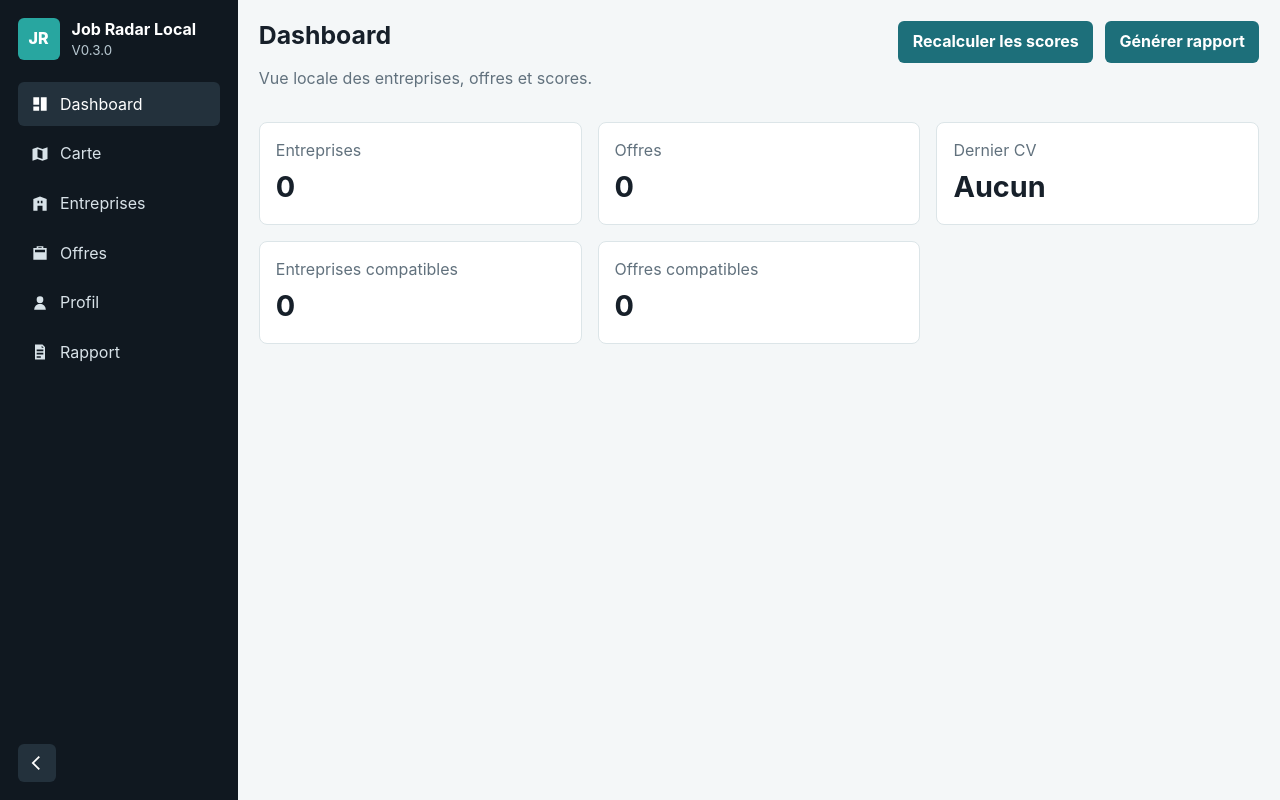
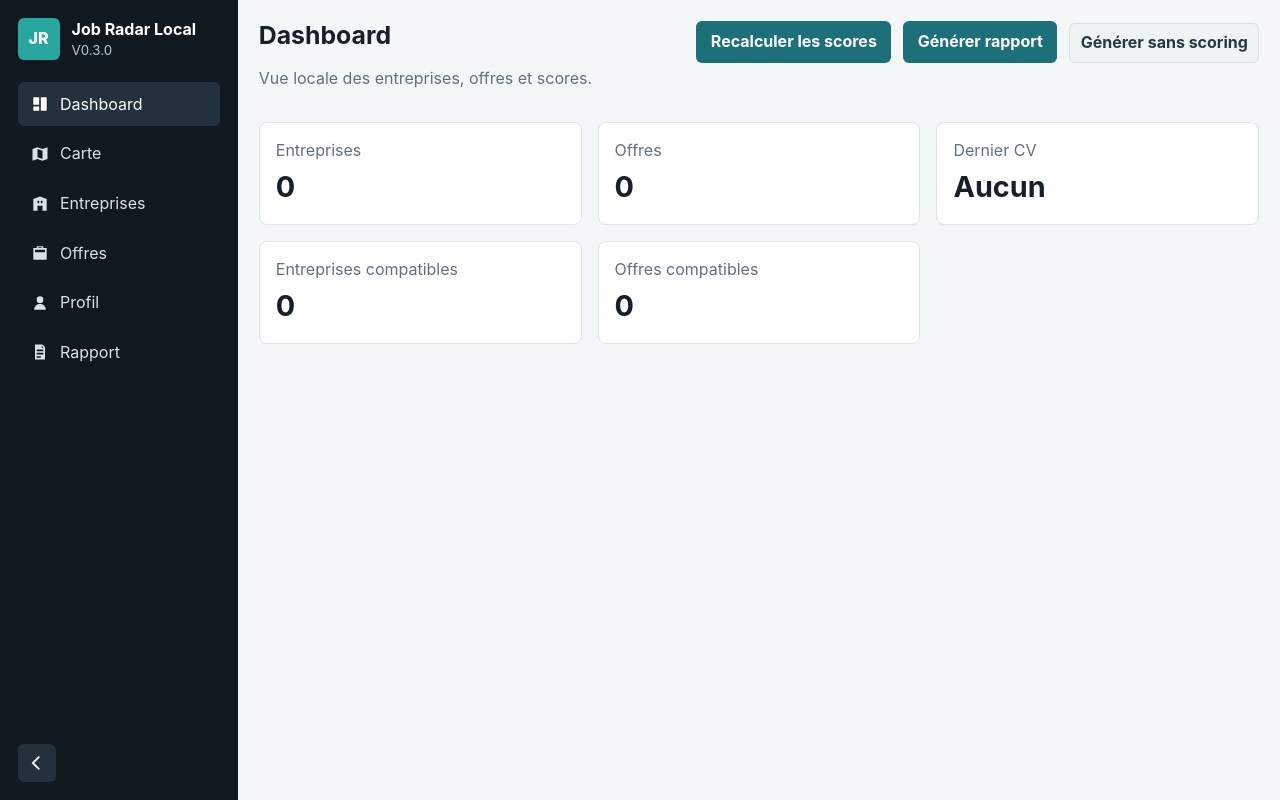
Before and after one commit to Korgys/job-radar, a React (Vite) app in the folder frontend/: page /dashboard in a window 1280 px wide. Built offline with nearby package versions, Linux system fonts and the light colour scheme; no server answers.

Commit message:
feat: add unscored report generation option

```diff
--- a/frontend/src/api.ts
+++ b/frontend/src/api.ts
@@ -40,7 +40,10 @@ export const api = {
     body: JSON.stringify(profile)
   }),
   recalculate: () => request<RecalculateResult>('/api/scoring/recalculate', { method: 'POST' }),
-  generateReport: () => request<ReportFile>('/api/reports/generate', { method: 'POST' })
+  generateReport: (allowUnscored = false) => {
+    const url = allowUnscored ? '/api/reports/generate?allowUnscored=true' : '/api/reports/generate';
+    return request<ReportFile>(url, { method: 'POST' });
+  }
 };
 
 async function upload(url: string, file: File): Promise<ImportResult> {
--- a/frontend/src/pages/DashboardPage.tsx
+++ b/frontend/src/pages/DashboardPage.tsx
@@ -26,10 +26,10 @@ export function DashboardPage() {
     }
   }
 
-  async function generateReport() {
+  async function generateReport(allowUnscored = false) {
     clearMessage();
     try {
-      const report: ReportFile = await api.generateReport();
+      const report: ReportFile = await api.generateReport(allowUnscored);
       showSuccess(`Rapport généré : ${report.fileName}`);
       await load();
     } catch (error) {
@@ -61,7 +61,8 @@ export function DashboardPage() {
         </div>
         <div className="toolbar">
           <button type="button" onClick={recalculate}>Recalculer les scores</button>
-          <button type="button" onClick={generateReport}>Générer rapport</button>
+          <button type="button" onClick={() => void generateReport()}>Générer rapport</button>
+          <button type="button" className="secondary-action" onClick={() => void generateReport(true)}>Générer sans scoring</button>
         </div>
       </div>
 
--- a/frontend/src/pages/ReportPage.tsx
+++ b/frontend/src/pages/ReportPage.tsx
@@ -14,10 +14,10 @@ export function ReportPage() {
     setReports(await api.reports());
   }
 
-  async function generate() {
+  async function generate(allowUnscored = false) {
     setMessage('');
     try {
-      const report = await api.generateReport();
+      const report = await api.generateReport(allowUnscored);
       setMessage(`Rapport généré : ${report.fileName}`);
       await load();
     } catch (error) {
@@ -32,7 +32,10 @@ export function ReportPage() {
           <h1>Rapports</h1>
           <p className="muted">Fichiers Markdown générés dans data/reports.</p>
         </div>
-        <button type="button" onClick={generate}>Générer rapport</button>
+        <div className="toolbar">
+          <button type="button" onClick={() => void generate()}>Générer rapport</button>
+          <button type="button" className="secondary-action" onClick={() => void generate(true)}>Générer sans scoring</button>
+        </div>
       </div>
 
       {message && <p className="status">{message}</p>}
```
